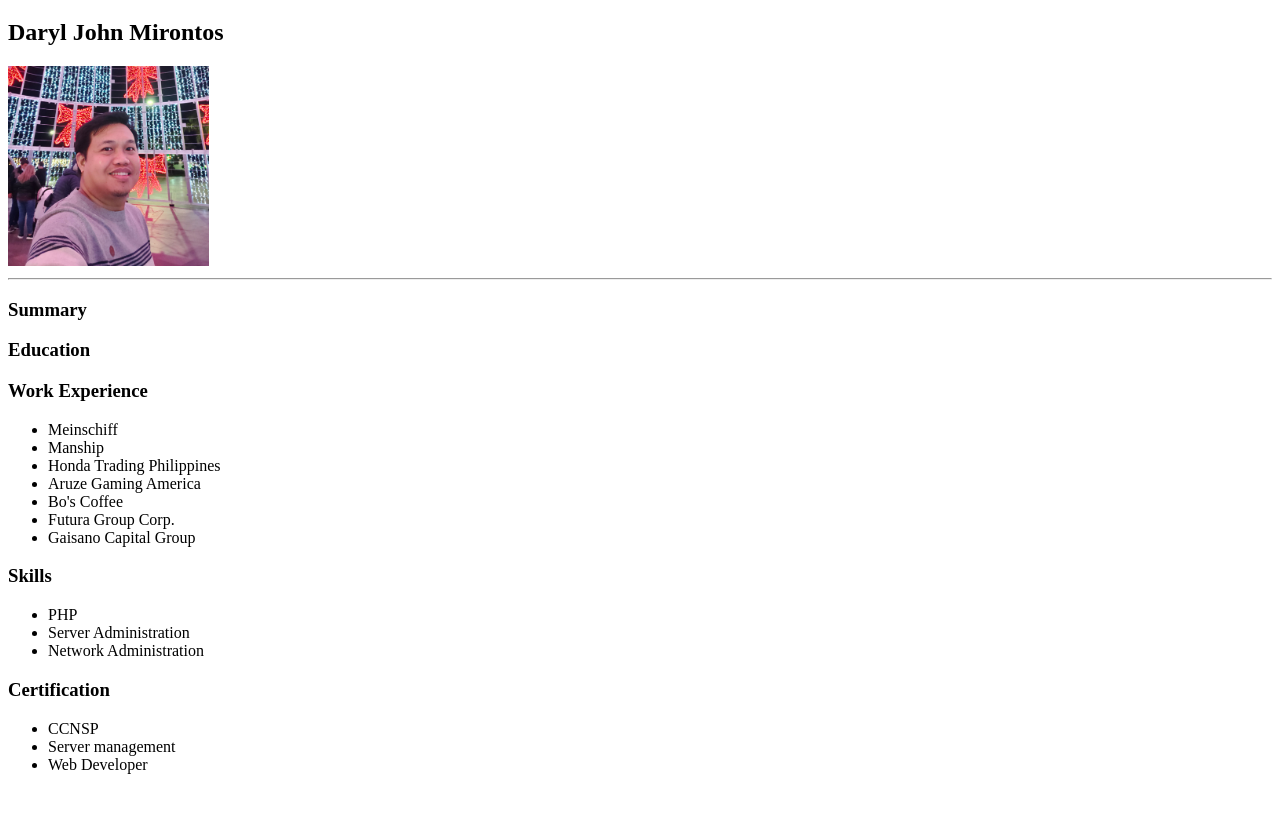
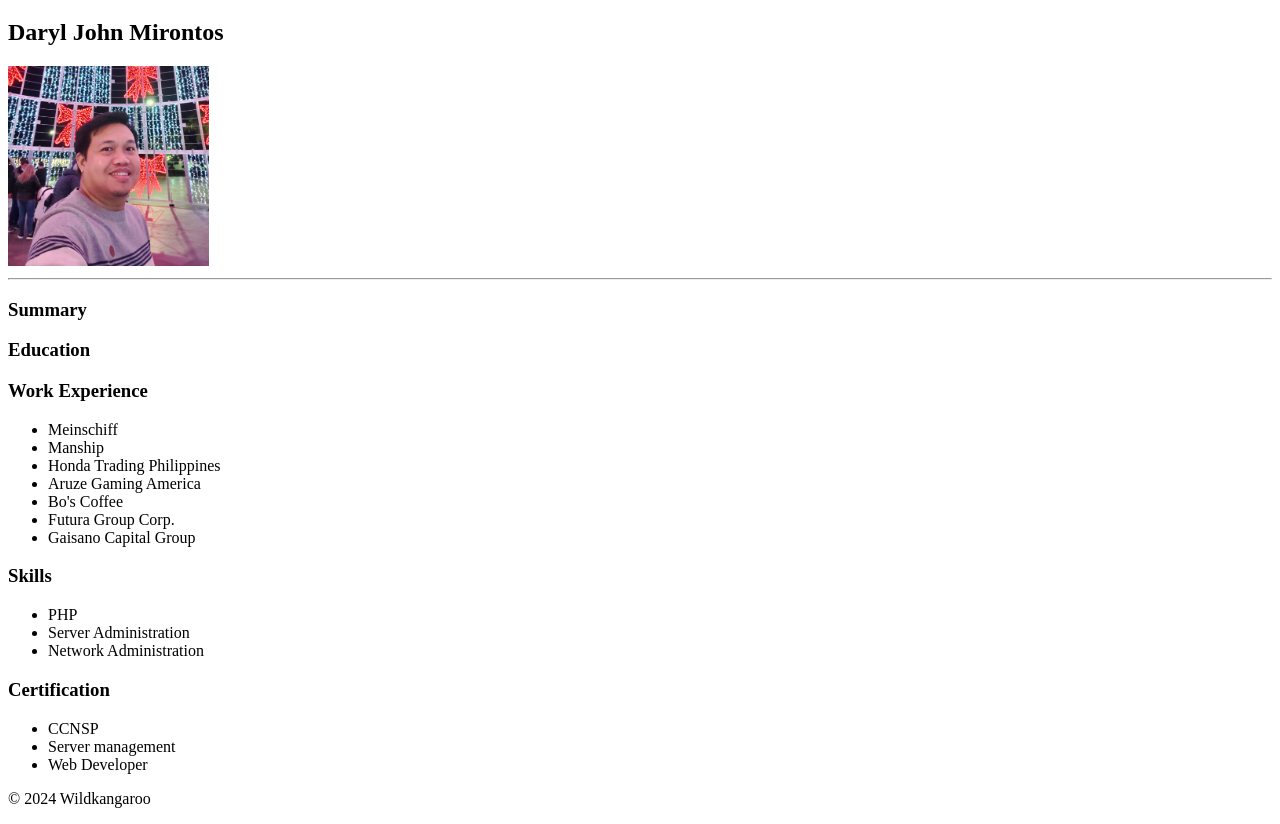
Before and after one commit to wildkangaroo/myportfolio, a plain HTML site: page index.html in a window 1280 px wide. Shown: the part 61-885 px from the top of the page. Before the commit the page ends 851 px from the top, so only its background shows below. Drawn offline with Linux system fonts and the light colour scheme.

Commit message:
Update index.html
Add footer

```diff
--- a/index.html
+++ b/index.html
@@ -34,5 +34,8 @@
             <li>Server management</li>
             <li>Web Developer</li>
         </ul>
+    <footer>
+        <p>© 2024 Wildkangaroo</p>
+    </footer>
 </body>
 </html>
```
